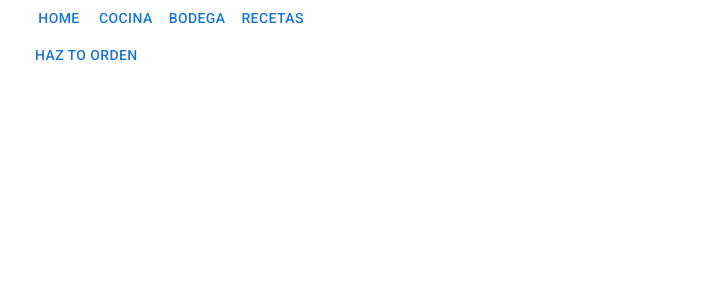
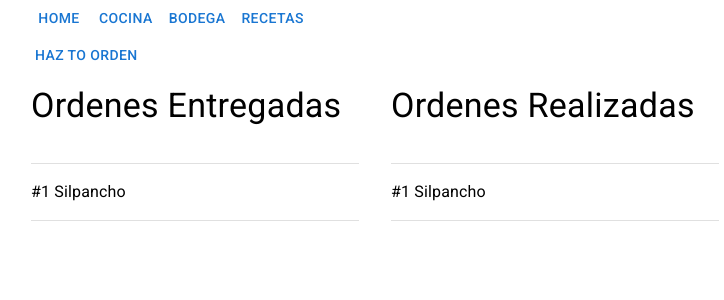
Before and after one commit to walkerperedo/AlegraTest, a React (Create React App) app in the folder front/: page / in a window 1280 px wide. Shown: the top 300 px of the page, without its empty margins (187-911 px from the left). Built offline with nearby package versions, Linux system fonts and the light colour scheme.

Commit message:
Componente Ordenes realizado

```diff
--- a/front/src/components/index.js
+++ b/front/src/components/index.js
@@ -1,3 +1,4 @@
 import Header from "./header/Header";
+import Ordenes from "./ordenes/Ordenes";
 
-export { Header };
+export { Header, Ordenes };
--- /dev/null
+++ b/front/src/components/ordenes/Ordenes.jsx
@@ -0,0 +1,25 @@
+import { Box, Chip, Divider, Grid, Stack, Typography } from "@mui/material";
+import React from "react";
+
+export default function Ordenes({ title }) {
+  return (
+    <Box sx={{ width: "100%", maxWidth: 360, bgcolor: "background.paper" }}>
+      <Box sx={{ my: 3, mx: 2 }}>
+        <Grid container alignItems="center">
+          <Grid item xs>
+            <Typography gutterBottom variant="h4" component="div">
+              Ordenes {title}
+            </Typography>
+          </Grid>
+        </Grid>
+      </Box>
+      <Divider variant="middle" />
+      <Box sx={{ m: 2 }}>
+        <Typography gutterBottom variant="body1">
+          #1 Silpancho
+        </Typography>
+      </Box>
+      <Divider variant="middle" />
+    </Box>
+  );
+}
--- a/front/src/pages/Home/Home.jsx
+++ b/front/src/pages/Home/Home.jsx
@@ -1,10 +1,15 @@
-import { Button } from "@mui/material";
+import { Button, Grid } from "@mui/material";
 import React from "react";
+import { Ordenes } from "../../components";
 
 export default function Home() {
   return (
     <>
       <Button>Haz to orden</Button>
+      <Grid container justify="center" spacing="12">
+        <Ordenes title="Entregadas" />
+        <Ordenes title="Realizadas" />
+      </Grid>
     </>
   );
 }
```
